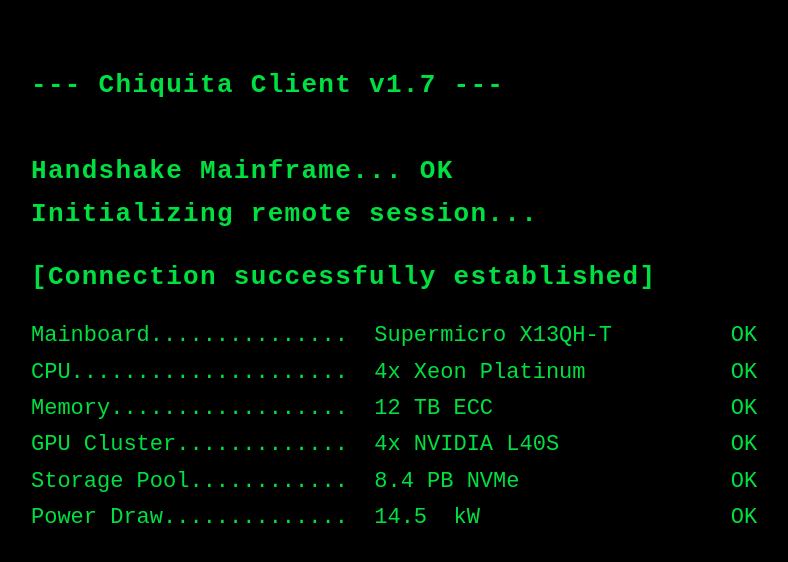
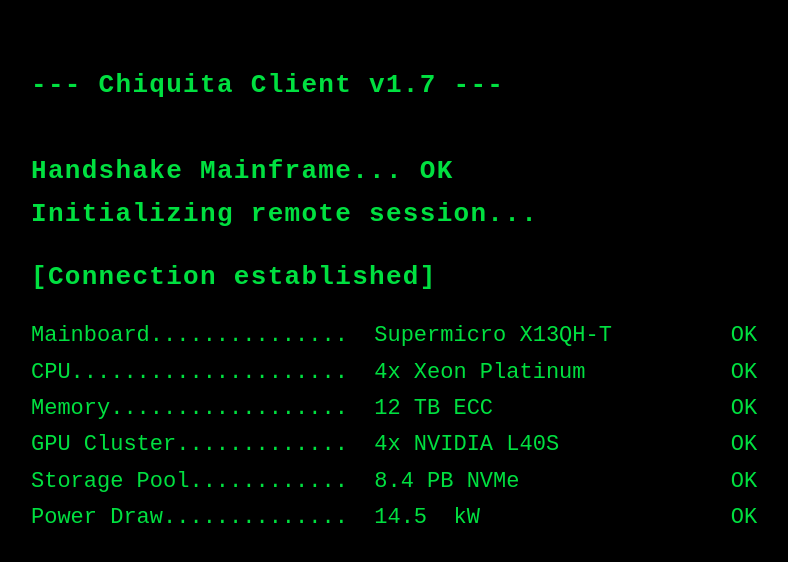
Before and after one commit to woodencross23/retro-screen, a plain HTML site: page index.html in a window 1280 px wide. Shown: the whole page, without its empty margins (49-837 px from the left). Drawn offline with Linux system fonts and the light colour scheme.

Commit message:
Add files via upload

```diff
--- a/index.html
+++ b/index.html
@@ -110,7 +110,7 @@
 <!-- BIOS Boot Screen -->
 <div id="biosScreen">
   <div class="bios-title" id="biosTitle1">--- Chiquita Client v1.7 ---<br><br>Handshake Mainframe... OK<br>Initializing remote session...</div>
-  <div class="bios-title" id="biosTitle2" style="display:none">[Connection successfully established]</div>
+  <div class="bios-title" id="biosTitle2" style="display:none">[Connection established]</div>
   <span class="bios-row" id="b1">Mainboard...............  Supermicro X13QH-T         <span class="bios-ok">OK</span>
 </span><span class="bios-row" id="b2">CPU.....................  4x Xeon Platinum           <span class="bios-ok">OK</span>
 </span><span class="bios-row" id="b3">Memory..................  12 TB ECC                  <span class="bios-ok">OK</span>
```
